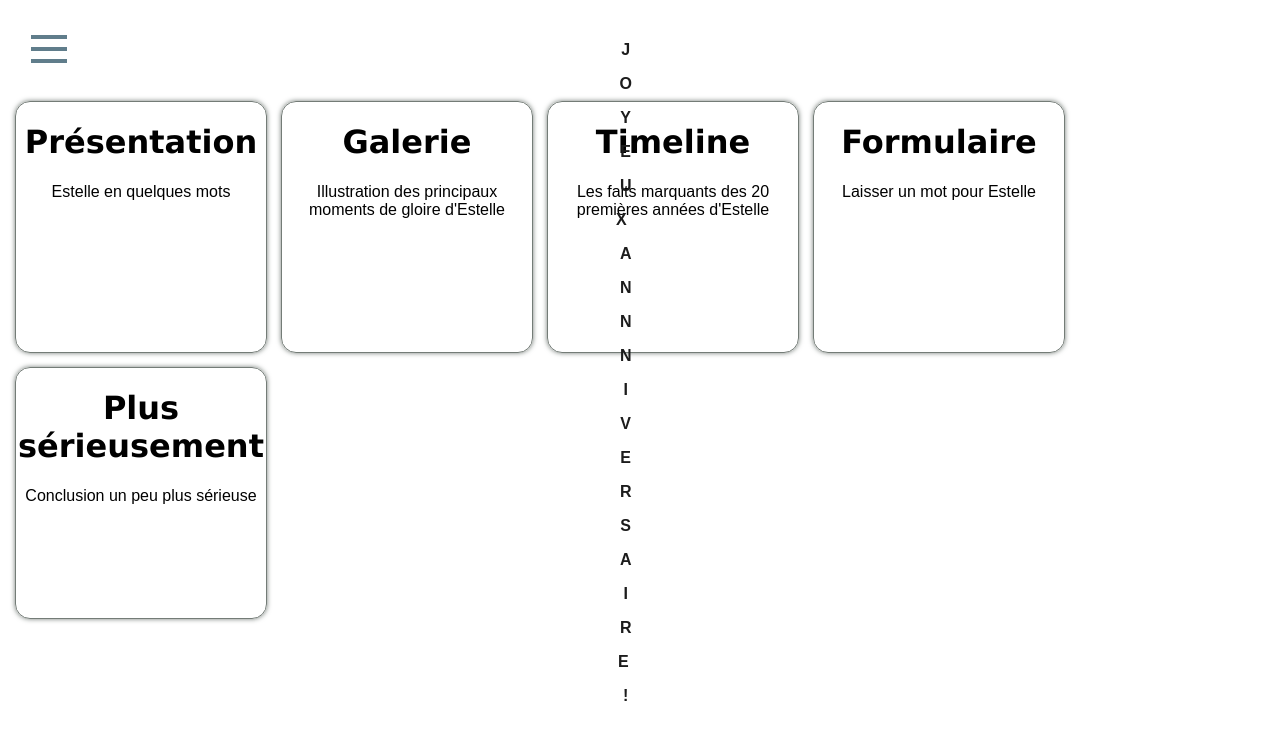
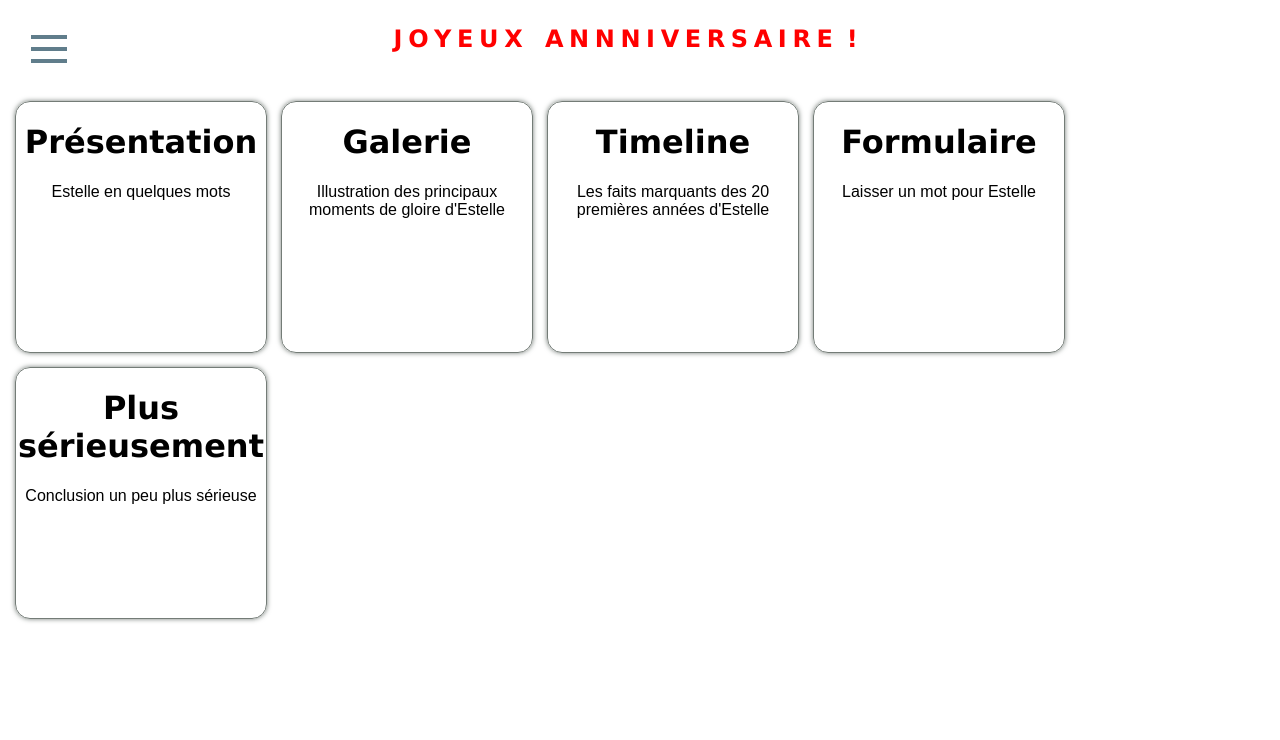
Before and after one commit to Simpleprune/simpleprune.github.io, a Jekyll site: the page menu.html, which Jekyll copies as it is, in a window 1280 px wide. Shown: the top 740 px of the page. Built offline with Jekyll 4.4.1, drawn with Linux system fonts in a browser that asks for light colours.

Commit message:
Update menu.html

```diff
--- a/menu.html
+++ b/menu.html
@@ -26,28 +26,28 @@
   <tr>
     <th><img id="prez" src="images/Menu.svg"/></th>
     <th id="menu-btn">
-      <p id="hb1">J</p>
-      <p id="hb2">O</p>
-      <p id="hb3">Y</p>
-      <p id="hb4">E</p>
-      <p id="hb5">U</p>
-      <p id="hb6">X &nbsp</p>
+      <p class="hb" id="hb1">J</p>
+      <p class="hb" id="hb2">O</p>
+      <p class="hb" id="hb3">Y</p>
+      <p class="hb" id="hb4">E</p>
+      <p class="hb" id="hb5">U</p>
+      <p class="hb" id="hb6">X &nbsp</p>
 
-      <p id="hb7">A</p>
-      <p id="hb8">N</p>
-      <p id="hb9">N</p>
-      <p id="hb10">N</p>
-      <p id="hb11">I</p>
-      <p id="hb12">V</p>
-      <p id="hb13">E</p>
-      <p id="hb14">R</p>
-      <p id="hb15">S</p>
-      <p id="hb16">A</p>
-      <p id="hb17">I</p>
-      <p id="hb18">R</p>
-      <p id="hb19">E&nbsp</p>
+      <p class="hb" id="hb7">A</p>
+      <p class="hb" id="hb8">N</p>
+      <p class="hb" id="hb9">N</p>
+      <p class="hb" id="hb10">N</p>
+      <p class="hb" id="hb11">I</p>
+      <p class="hb" id="hb12">V</p>
+      <p class="hb" id="hb13">E</p>
+      <p class="hb" id="hb14">R</p>
+      <p class="hb" id="hb15">S</p>
+      <p class="hb" id="hb16">A</p>
+      <p class="hb" id="hb17">I</p>
+      <p class="hb" id="hb18">R</p>
+      <p class="hb" id="hb19">E&nbsp</p>
 
-      <p id="hb20">!</p>
+      <p class="hb" id="hb20">!</p>
       </th>
     </tr>
   </table>
```
